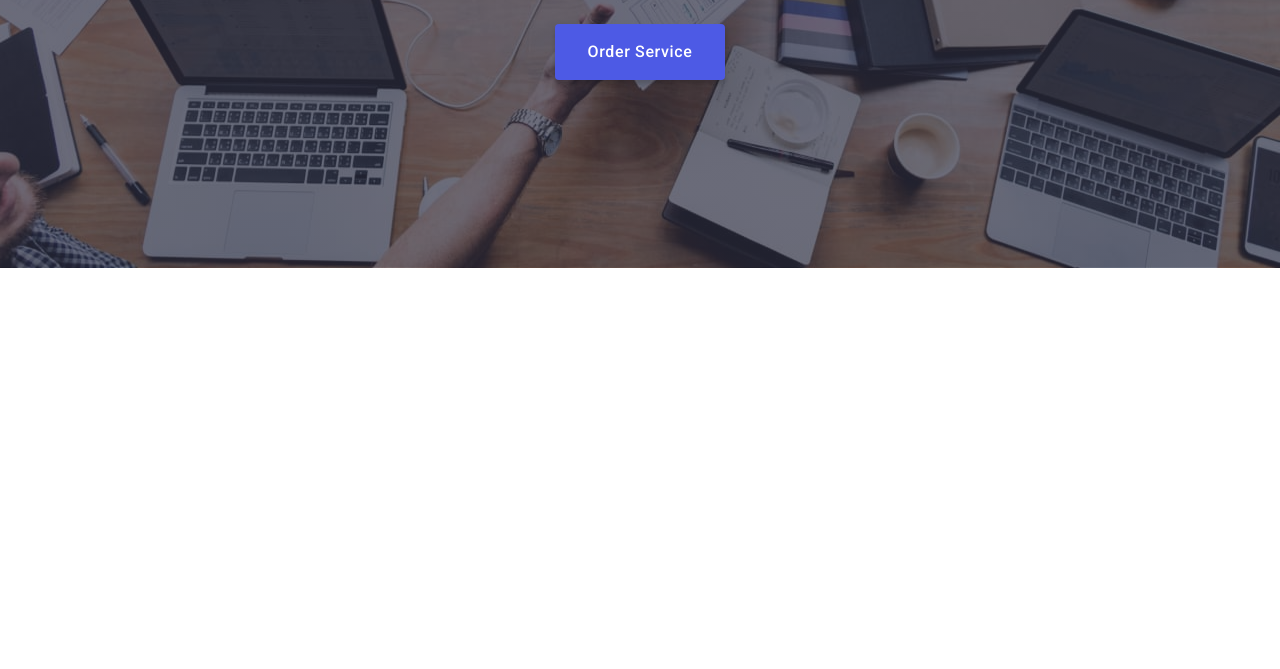
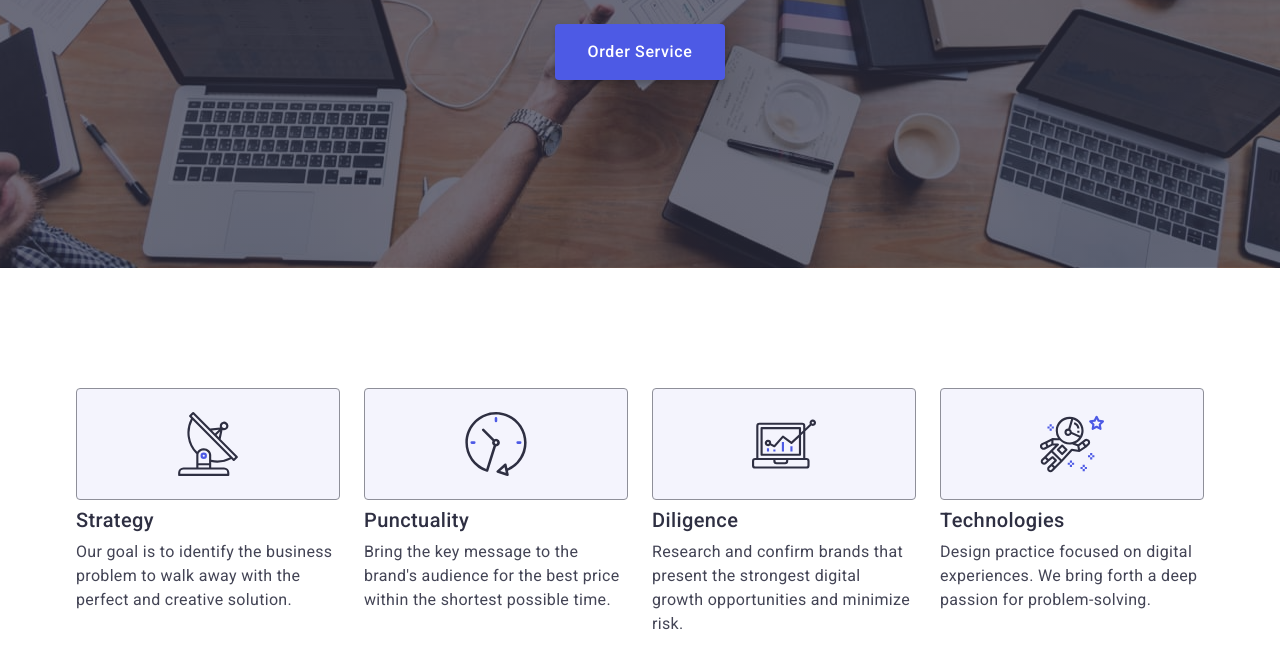
Before and after one commit to AlofBronco/goit-markup-hw-06, a plain HTML site: page index.html in a window 1280 px wide. Shown: the part 405-1074 px from the top of the page. Before the commit the page ends 800 px from the top, so only its background shows below. Drawn offline with nearby package versions, Linux system fonts and the light colour scheme.

Commit message:
add adaptive design to advantages

```diff
--- a/css/styles.css
+++ b/css/styles.css
@@ -156,6 +156,63 @@ img {
   background-color: #404bbf;
 }
 
+.advantages-list {
+  display: flex;
+  flex-wrap: wrap;
+  gap: 72px;
+}
+
+.advantages-item {
+  flex-basis: 100%;
+}
+
+.advantages-box {
+  height: 112px;
+  width: 100%;
+  margin-bottom: 8px;
+  display: none;
+  justify-content: center;
+  align-items: center;
+  border: 1px solid #8e8f99;
+  border-radius: 4px;
+  background-color: #f4f4fd;
+}
+
+.item-title {
+  margin-bottom: 8px;
+  font-weight: 500;
+  font-size: 20px;
+  line-height: 1.2;
+  letter-spacing: 0.02em;
+  color: #2e2f42;
+}
+
+.advantages .item-title {
+  font-weight: 700;
+  font-size: 36px;
+  text-align: center;
+}
+
+.item-text {
+  font-size: 16px;
+  line-height: 1.5;
+  letter-spacing: 0.02em;
+}
+
+.advantages .item-text {
+  font-weight: 500;
+}
+
+.section-title {
+  margin-bottom: 72px;
+  font-size: 36px;
+  line-height: 1.11;
+  letter-spacing: 0.02em;
+  text-align: center;
+  color: #2e2f42;
+  text-transform: capitalize;
+}
+
 @media screen and (min-width: 768px) {
   .container {
     max-width: 768px;
@@ -251,6 +308,18 @@ img {
     max-width: 496px;
     font-size: 56px;
   }
+
+  .advantages-list {
+    gap: 72px 24px;
+  }
+
+  .advantages-item {
+    flex-basis: calc((100% - 24px) / 2);
+  }
+
+  .advantages .item-title {
+    text-align: unset;
+  }
 }
 
 @media screen and (min-width: 768px) and (max-width: 1157px) {
@@ -291,4 +360,25 @@ img {
       background-image: linear-gradient(rgba(46, 47, 66, 0.7), rgba(46, 47, 66, 0.7)), url(../images/people-office@2x.jpg);
     }
   }
+
+  .advantages-list {
+    gap: 24px;
+  }
+
+  .advantages-item {
+    flex-basis: calc((100% - 24px * 3) / 4);
+  }
+
+  .advantages-box {
+    display: flex;
+  }
+
+  .advantages .item-title {
+    font-weight: 500;
+    font-size: 20px;
+  }
+
+  .advantages .item-text {
+    font-weight: 400;
+  }
 }
--- a/index.html
+++ b/index.html
@@ -54,7 +54,7 @@
           <button class="purple-button" type="button">Order Service</button>
         </div>
       </section>
-      <!-- <section class="section advantages">
+      <section class="section advantages">
         <div class="container">
           <h2 class="visually-hidden">Our advantages</h2>
           <ul class="advantages-list">
@@ -98,7 +98,7 @@
             </li>
           </ul>
         </div>
-      </section> -->
+      </section>
       <!-- <section class="section team">
         <div class="container">
           <h2 class="section-title">Our Team</h2>
```
Also changed, not shown: css/styles copy.css (+0 -46 lines).
